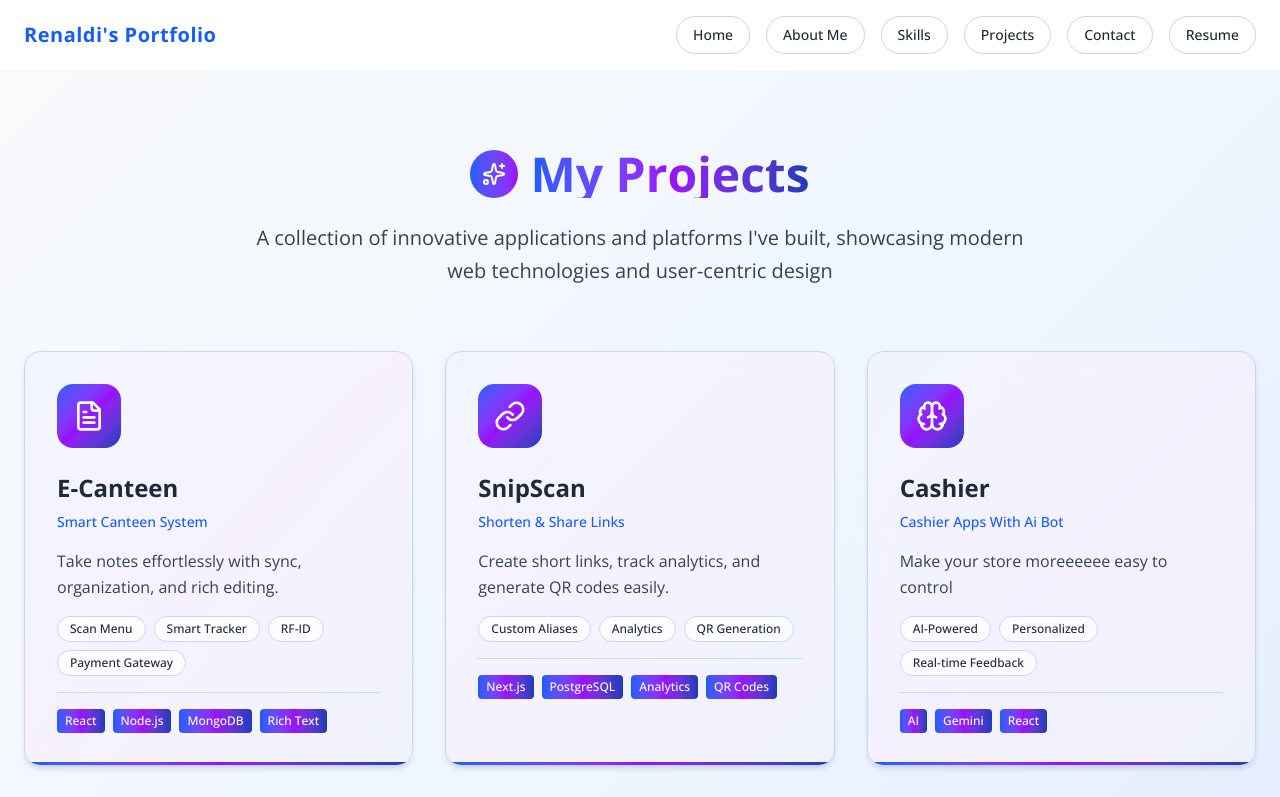
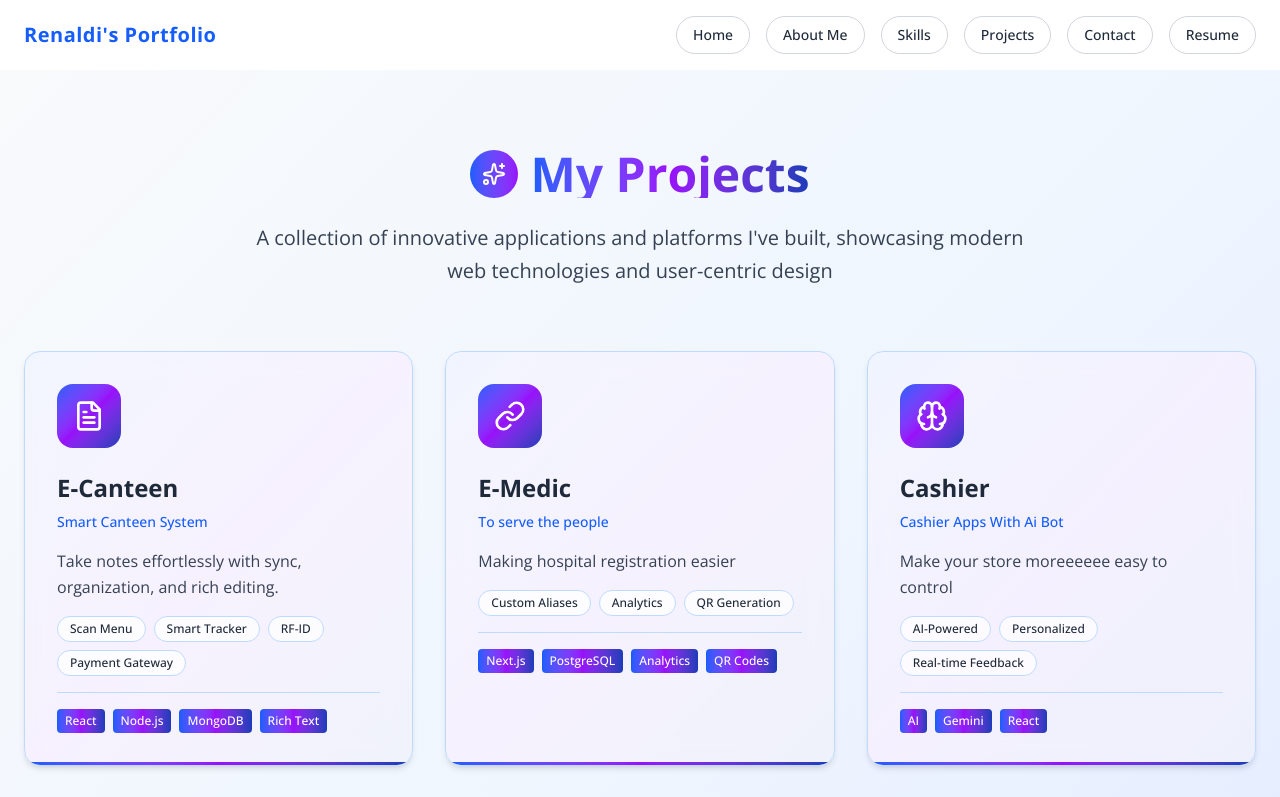
Before and after one commit to aldi1995/renaldi-portfolios, a React (Vite) app: page /projects in a window 1280 px wide. Shown: the top 797 px of the page. Built offline with nearby package versions, Linux system fonts and the light colour scheme.

Commit message:
Update MyProjects.jsx

```diff
--- a/src/Projects/MyProjects.jsx
+++ b/src/Projects/MyProjects.jsx
@@ -26,10 +26,10 @@ const MyProjects = () => {
     },
     {
       id: 2,
-      title: "SnipScan",
-      subtitle: "Shorten & Share Links",
+      title: "E-Medic",
+      subtitle: "To serve the people",
       description:
-        "Create short links, track analytics, and generate QR codes easily.",
+        "Making hospital registration easier",
       icon: <LinkIcon className="w-8 h-8" />,
       gradient: "from-blue-600 via-purple-600 to-blue-800",
       tags: ["Next.js", "PostgreSQL", "Analytics", "QR Codes"],
```
